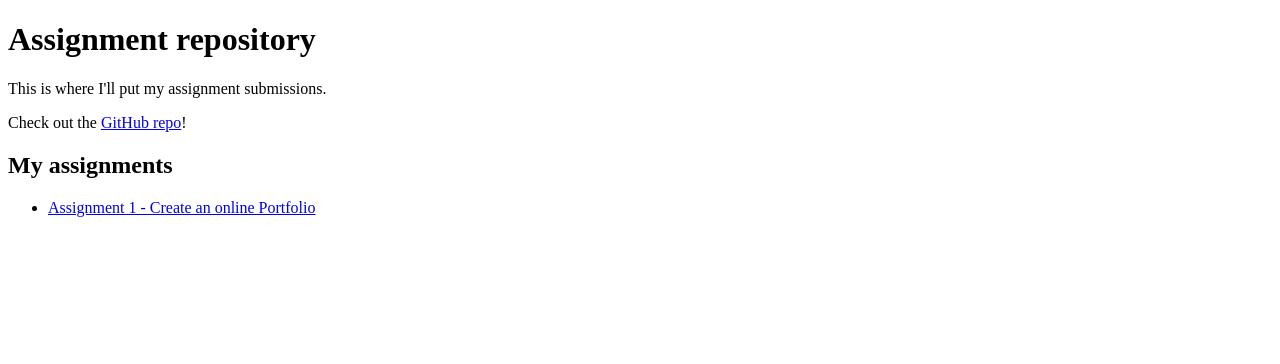
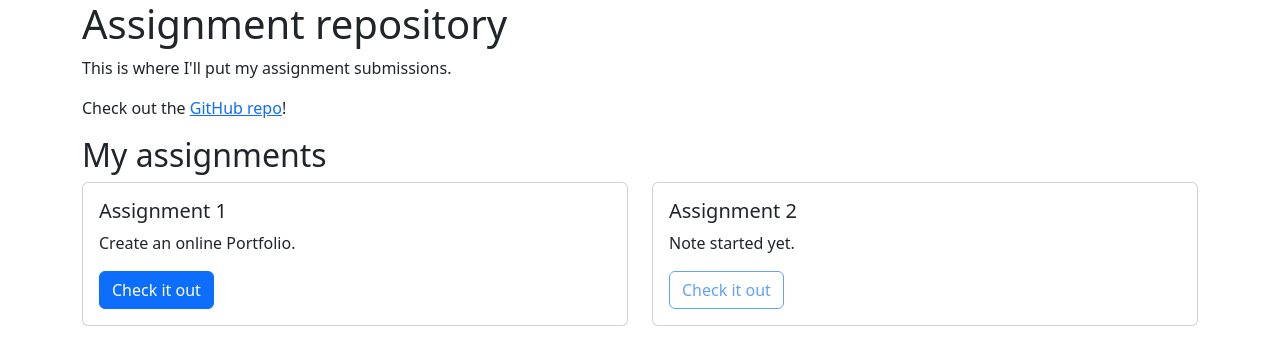
Before and after one commit to KristianHarlem/portfolio, a plain HTML site: page index.html in a window 1280 px wide. Drawn offline with nearby package versions, Linux system fonts and the light colour scheme.

Commit message:
Add bootstrap to repo index.html file

```diff
--- a/index.html
+++ b/index.html
@@ -4,8 +4,15 @@
     <meta charset="UTF-8" />
     <meta name="viewport" content="width=device-width, initial-scale=1.0" />
     <title>Portfolio page</title>
+    <link
+      href="https://cdn.jsdelivr.net/npm/bootstrap@5.3.3/dist/css/bootstrap.min.css"
+      rel="stylesheet"
+      integrity="sha384-QWTKZyjpPEjISv5WaRU9OFeRpok6YctnYmDr5pNlyT2bRjXh0JMhjY6hW+ALEwIH"
+      crossorigin="anonymous"
+    />
   </head>
   <body>
+    <div class="container">
       <h1>Assignment repository</h1>
       <p>This is where I'll put my assignment submissions.</p>
       <p>
@@ -15,12 +22,35 @@
         >!
       </p>
       <h2>My assignments</h2>
-    <ul>
-      <li>
-        <a href="/assignment1/index.html"
-          >Assignment 1 - Create an online Portfolio</a
+      <div class="row">
+        <div class="col-sm-6 mb-3 mb-sm-0">
+          <div class="card">
+            <div class="card-body">
+              <h5 class="card-title">Assignment 1</h5>
+              <p class="card-text">Create an online Portfolio.</p>
+              <a href="/assignment1/index.html" class="btn btn-primary"
+                >Check it out</a
               >
-      </li>
-    </ul>
+            </div>
+          </div>
+        </div>
+        <div class="col-sm-6">
+          <div class="card">
+            <div class="card-body">
+              <h5 class="card-title">Assignment 2</h5>
+              <p class="card-text">Note started yet.</p>
+              <button type="button" class="btn btn-outline-primary" disabled>
+                Check it out
+              </button>
+            </div>
+          </div>
+        </div>
+      </div>
+    </div>
+    <script
+      src="https://cdn.jsdelivr.net/npm/bootstrap@5.3.3/dist/js/bootstrap.bundle.min.js"
+      integrity="sha384-YvpcrYf0tY3lHB60NNkmXc5s9fDVZLESaAA55NDzOxhy9GkcIdslK1eN7N6jIeHz"
+      crossorigin="anonymous"
+    ></script>
   </body>
 </html>
```
Lines whose indentation alone changed are shown as unchanged.
